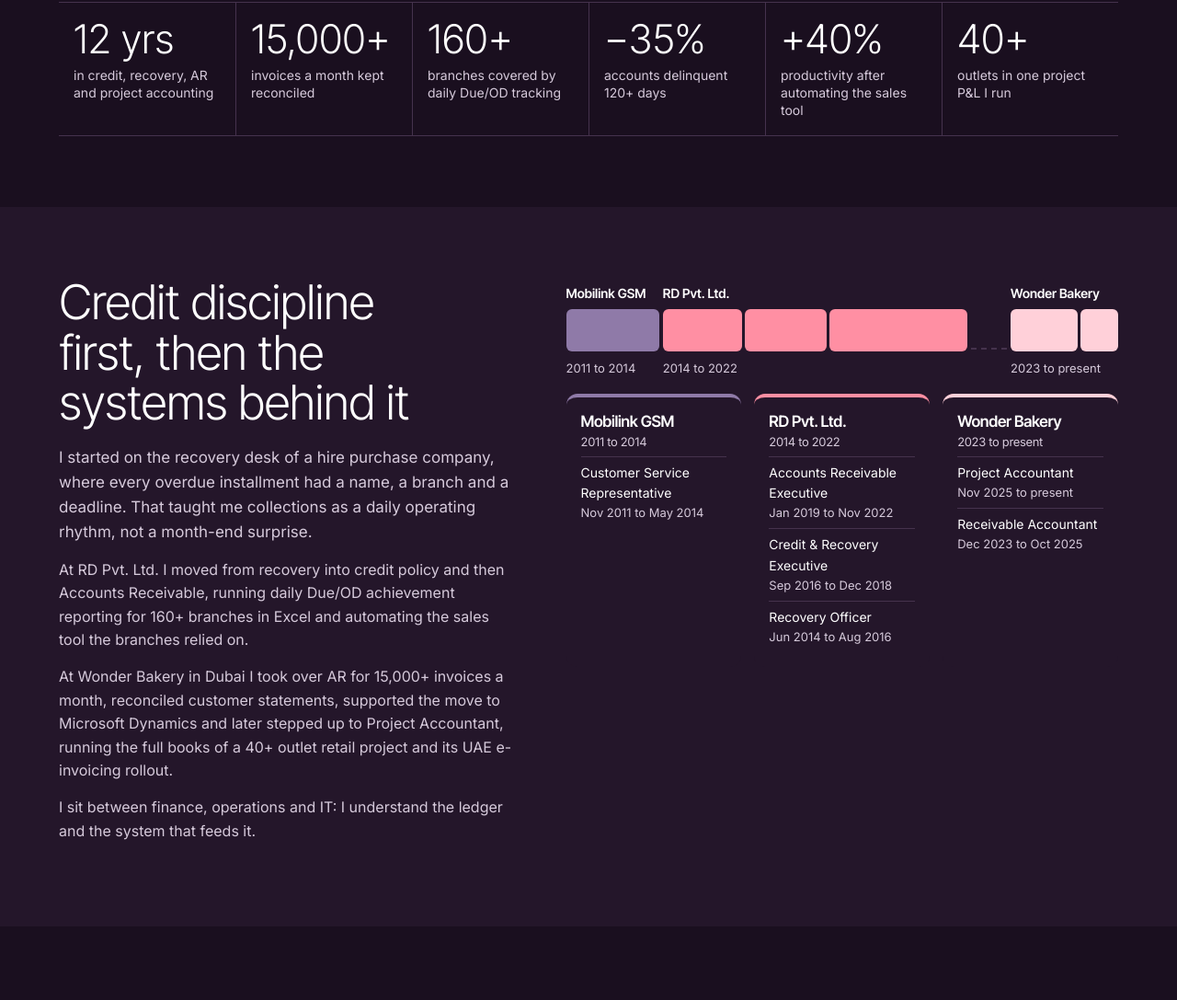
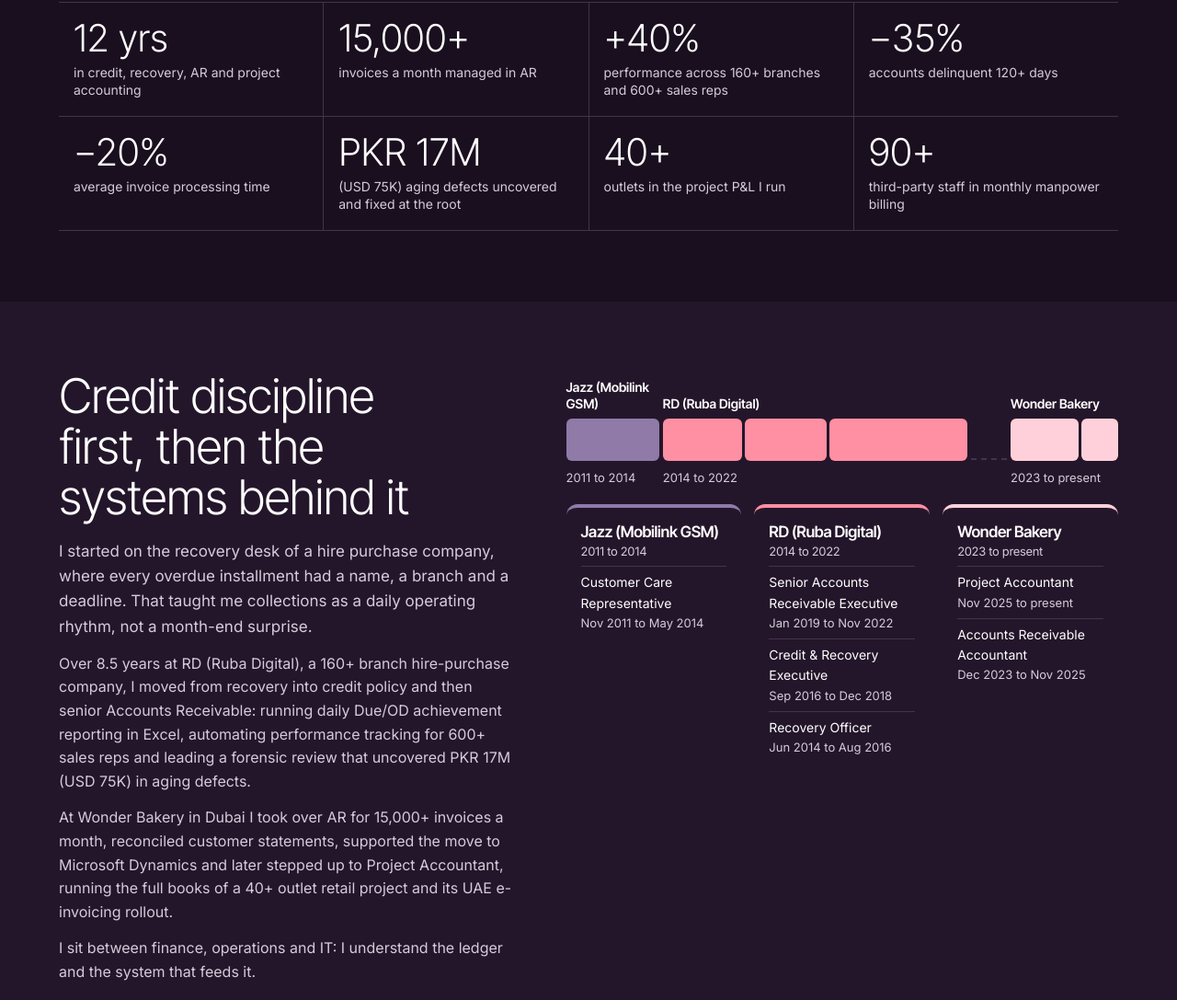
Before and after one commit to dawoodazhardxb-pixel/dawoodazhardxb-pixel.github.io, a plain HTML site: page index.html in a window 1280 px wide. Shown: the part 800-1887 px from the top of the page at 92% size. Drawn offline with Linux system fonts and the light colour scheme.

Commit message:
Align figures and titles with LinkedIn and CV
Co-Authored-By: Claude Opus 5.5 <noreply@anthropic.com>
Claude-Session: https://claude.ai/code/session_01UYvCyCKNeuvr589iQRikaC

```diff
--- a/index.html
+++ b/index.html
@@ -62,13 +62,12 @@ p{margin:0 0 14px;max-width:68ch}
 .card.c1{right:12%;top:110px}
 .stackfig:hover .c3{transform:rotate(5deg) translate(14px,-8px)}
 .stackfig:hover .c2{transform:rotate(-3.5deg) translate(-6px,-4px)}
-.figs{display:grid;grid-template-columns:repeat(6,minmax(0,1fr));border-top:1px solid var(--line);border-bottom:1px solid var(--line);margin-top:clamp(32px,5vw,56px)}
-.figs div{padding:18px 16px;border-left:1px solid var(--line)}
-.figs div:first-child{border-left:0}
-.figs b{display:block;font:300 clamp(30px,3.4vw,44px)/1 "Inter Tight",sans-serif;white-space:nowrap}
+.figs{display:grid;grid-template-columns:repeat(4,minmax(0,1fr));gap:1px;background:var(--line);border-block:1px solid var(--line);margin-top:clamp(32px,5vw,56px)}
+.figs div{padding:18px 16px;background:var(--bg)}
+.figs b{display:block;font:300 clamp(28px,3.2vw,42px)/1 "Inter Tight",sans-serif;white-space:nowrap}
 .figs span{display:block;margin-top:8px;font-size:14px;color:var(--mut);line-height:1.35}
-@media(max-width:980px){.hero{grid-template-columns:minmax(0,1fr)}.stackfig{height:400px}.figs{grid-template-columns:repeat(3,minmax(0,1fr))}.figs div:nth-child(4){border-left:0}.figs div:nth-child(n+4){border-top:1px solid var(--line)}}
-@media(max-width:600px){.stackfig{height:auto}.card{position:relative;width:100%;right:auto;top:auto;transform:none!important}.card.c2,.card.c3{display:none}.figs{grid-template-columns:repeat(2,minmax(0,1fr))}.figs div{border-left:0!important;border-top:1px solid var(--line)}.figs div:nth-child(-n+2){border-top:0}.figs div:nth-child(even){border-left:1px solid var(--line)!important}}
+@media(max-width:980px){.hero{grid-template-columns:minmax(0,1fr)}.stackfig{height:400px}}
+@media(max-width:600px){.stackfig{height:auto}.card{position:relative;width:100%;right:auto;top:auto;transform:none!important}.card.c2,.card.c3{display:none}.figs{grid-template-columns:repeat(2,minmax(0,1fr))}}
 
 /* ---------- About + timeline ---------- */
 .about{display:grid;grid-template-columns:minmax(0,5fr) minmax(0,6fr);gap:clamp(24px,4vw,64px);align-items:start}
@@ -265,11 +264,13 @@ footer{padding:22px max(5vw,16px);color:var(--mut);font-size:13px;text-align:cen
   </div>
   <div class="figs">
     <div><b>12 yrs</b><span>in credit, recovery, AR and project accounting</span></div>
-    <div><b>15,000+</b><span>invoices a month kept reconciled</span></div>
-    <div><b>160+</b><span>branches covered by daily Due/OD tracking</span></div>
+    <div><b>15,000+</b><span>invoices a month managed in AR</span></div>
+    <div><b>+40%</b><span>performance across 160+ branches and 600+ sales reps</span></div>
     <div><b>&minus;35%</b><span>accounts delinquent 120+ days</span></div>
-    <div><b>+40%</b><span>productivity after automating the sales tool</span></div>
-    <div><b>40+</b><span>outlets in one project P&amp;L I run</span></div>
+    <div><b>&minus;20%</b><span>average invoice processing time</span></div>
+    <div><b>PKR 17M</b><span>(USD 75K) aging defects uncovered and fixed at the root</span></div>
+    <div><b>40+</b><span>outlets in the project P&amp;L I run</span></div>
+    <div><b>90+</b><span>third-party staff in monthly manpower billing</span></div>
   </div>
 </div></section>
 
@@ -278,7 +279,7 @@ footer{padding:22px max(5vw,16px);color:var(--mut);font-size:13px;text-align:cen
   <div>
     <h2>Credit discipline first, then the systems behind it</h2>
     <p class="lead">I started on the recovery desk of a hire purchase company, where every overdue installment had a name, a branch and a deadline. That taught me collections as a daily operating rhythm, not a month-end surprise.</p>
-    <p class="mut">At RD Pvt. Ltd. I moved from recovery into credit policy and then Accounts Receivable, running daily Due/OD achievement reporting for 160+ branches in Excel and automating the sales tool the branches relied on.</p>
+    <p class="mut">Over 8.5 years at RD (Ruba Digital), a 160+ branch hire-purchase company, I moved from recovery into credit policy and then senior Accounts Receivable: running daily Due/OD achievement reporting in Excel, automating performance tracking for 600+ sales reps and leading a forensic review that uncovered PKR 17M (USD 75K) in aging defects.</p>
     <p class="mut">At Wonder Bakery in Dubai I took over AR for 15,000+ invoices a month, reconciled customer statements, supported the move to Microsoft Dynamics and later stepped up to Project Accountant, running the full books of a 40+ outlet retail project and its UAE e-invoicing rollout.</p>
     <p class="mut">I sit between finance, operations and IT: I understand the ledger and the system that feeds it.</p>
   </div>
@@ -300,7 +301,7 @@ footer{padding:22px max(5vw,16px);color:var(--mut);font-size:13px;text-align:cen
       <ul><li>ERP migration support to Microsoft Dynamics (finance side, alongside IT)</li><li>UAE e-invoicing implementation with a third-party platform</li><li>POS software rollout and reconciliation design</li><li>Excel automation: advanced formulas, lookups, pivots, linked multi-sheet trackers</li><li>AI assistants for matching, formula building and variance commentary, always reviewed</li><li>Scripts that organise files and produce action logs</li></ul></article>
   </div>
   <div class="tools" aria-label="Tools">
-    <span>Microsoft Dynamics 365</span><span>Advanced Excel</span><span>Google Sheets</span><span>Tally Prime</span><span>Power BI (working knowledge)</span><span>POS systems</span><span>UAE e-invoicing</span><span>AI assistants (Claude, ChatGPT)</span><span>Python and PowerShell scripts</span>
+    <span>Microsoft Dynamics 365</span><span>Advanced Excel</span><span>Google Sheets</span><span>Tally Prime</span><span>Power BI (AR reporting)</span><span>Power Query and Power Pivot</span><span>POS systems</span><span>UAE e-invoicing</span><span>AI assistants (Claude, ChatGPT)</span><span>Python and PowerShell scripts</span>
   </div>
 </div></section>
 
@@ -411,7 +412,7 @@ footer{padding:22px max(5vw,16px);color:var(--mut);font-size:13px;text-align:cen
     <div id="jobs"></div>
     <aside class="side">
       <h3>Credentials</h3>
-      <ul><li>Bachelor of Commerce (B.Com)<span>University of the Punjab, Lahore, 2011</span></li><li>Advanced Excel<span>ICMA Pakistan</span></li><li>IELTS band 7.0<span>British Council</span></li></ul>
+      <ul><li>Bachelor of Commerce (B.Com)<span>University of the Punjab, Lahore, 2011</span></li><li>IELTS band 7.0<span>British Council</span></li><li>Microsoft Excel (Advanced)<span>ICMA Pakistan</span></li><li>Excel Dashboards<span>Cognos and Coursera</span></li><li>UAE driving licence</li></ul>
       <h3>Recognition at RD</h3>
       <ul><li>Certificate of Excellence<span>From the CEO, 2022</span></li><li>Extraordinary Performance award<span>2021</span></li></ul>
     </aside>
@@ -633,38 +634,38 @@ $("h2").innerHTML = `<div class="row"><span>Ledger balance</span><span>${N(m2(le
 $("h3").innerHTML = stages.slice(0, 4).map(s => `<div class="row"><span>${s[0]}</span><span>${s[1]}</span></div>`).join("");
 
 /* ---------- Timeline ---------- */
-const orgCol = { "Mobilink GSM": "#8f7aa8", "RD Pvt. Ltd.": "#ff8fa3", "Wonder Bakery": "#ffd0d9" };
+const orgCol = { "Jazz (Mobilink GSM)": "#8f7aa8", "RD (Ruba Digital)": "#ff8fa3", "Wonder Bakery": "#ffd0d9" };
 const roles = [
-  ["Customer Service Representative", "Mobilink GSM", 2011.83, 2014.42, "Nov 2011 to May 2014"],
-  ["Recovery Officer", "RD Pvt. Ltd.", 2014.42, 2016.67, "Jun 2014 to Aug 2016"],
-  ["Credit & Recovery Executive", "RD Pvt. Ltd.", 2016.67, 2019, "Sep 2016 to Dec 2018"],
-  ["Accounts Receivable Executive", "RD Pvt. Ltd.", 2019, 2022.92, "Jan 2019 to Nov 2022"],
-  ["Receivable Accountant", "Wonder Bakery", 2023.92, 2025.83, "Dec 2023 to Oct 2025"],
+  ["Customer Care Representative", "Jazz (Mobilink GSM)", 2011.83, 2014.42, "Nov 2011 to May 2014"],
+  ["Recovery Officer", "RD (Ruba Digital)", 2014.42, 2016.67, "Jun 2014 to Aug 2016"],
+  ["Credit & Recovery Executive", "RD (Ruba Digital)", 2016.67, 2019, "Sep 2016 to Dec 2018"],
+  ["Senior Accounts Receivable Executive", "RD (Ruba Digital)", 2019, 2022.92, "Jan 2019 to Nov 2022"],
+  ["Accounts Receivable Accountant", "Wonder Bakery", 2023.92, 2025.88, "Dec 2023 to Nov 2025"],
   ["Project Accountant", "Wonder Bakery", 2025.83, 2026.9, "Nov 2025 to present"]
 ];
 const emps = [
-  { o: "Mobilink GSM", y: "2011 to 2014" },
-  { o: "RD Pvt. Ltd.", y: "2014 to 2022" },
+  { o: "Jazz (Mobilink GSM)", y: "2011 to 2014" },
+  { o: "RD (Ruba Digital)", y: "2014 to 2022" },
   null,
   { o: "Wonder Bakery", y: "2023 to present" }
 ];
 $("tlgrid").innerHTML = emps.map(e => e ? `<div class="tlc"><b>${e.o}</b><div class="seg2">${roles.filter(r => r[1] === e.o).map(r => `<i style="flex:${(r[3] - r[2]).toFixed(2)};background:${orgCol[e.o]}" title="${r[0]}, ${r[4]}"></i>`).join("")}</div><span class="yr">${e.y}</span></div>` : `<div class="tlc gap" aria-hidden="true"><div class="seg2"></div></div>`).join("");
-$("orgs").innerHTML = ["Mobilink GSM", "RD Pvt. Ltd.", "Wonder Bakery"].map(o => `<div class="org" style="border-top-color:${orgCol[o]}"><h3>${o}<span class="mut" style="display:block;font:400 13px Inter,sans-serif;margin-top:2px">${emps.find(e => e && e.o === o).y}</span></h3><ul>${roles.filter(r => r[1] === o).reverse().map(r => `<li>${r[0]}<span>${r[4]}</span></li>`).join("")}</ul></div>`).join("");
+$("orgs").innerHTML = ["Jazz (Mobilink GSM)", "RD (Ruba Digital)", "Wonder Bakery"].map(o => `<div class="org" style="border-top-color:${orgCol[o]}"><h3>${o}<span class="mut" style="display:block;font:400 13px Inter,sans-serif;margin-top:2px">${emps.find(e => e && e.o === o).y}</span></h3><ul>${roles.filter(r => r[1] === o).reverse().map(r => `<li>${r[0]}<span>${r[4]}</span></li>`).join("")}</ul></div>`).join("");
 
 /* ---------- Experience ---------- */
 const jobs = [
-  ["Project Accountant", "Wonder Bakery LLC, Dubai", "Nov 2025 to present", "FMCG manufacturer of bakery and frozen products. Full finance and accounting for a 40+ outlet retail project.",
-    ["Built and report the <b>project P&amp;L across 40+ outlets</b>, mapping sales, cost of goods, manpower and overheads into one model", "Manage <b>manpower billing for 90+ staff</b> from third-party suppliers: timesheet validation, invoice checks and outlet cost allocation", "Run AP and AR end to end, including reconciliations and month-end close", "Implemented <b>POS software</b> across outlets and reconcile daily POS sales to the ERP", "Leading <b>UAE e-invoicing implementation</b>, integrating a third-party platform with Microsoft Dynamics"]],
-  ["Receivable Accountant", "Wonder Bakery LLC, Dubai", "Dec 2023 to Oct 2025", "",
-    ["Managed <b>15,000+ invoices a month</b>, keeping customer accounts accurate through SOA reconciliation and timely posting", "Supported the <b>ERP migration to Microsoft Dynamics</b> and improved bad debt provisioning", "Prepared AR forecasts, rebate calculations and collections tracking for cash flow planning", "Resolved LPO discrepancies and balance confirmations with distributors and key accounts"]],
-  ["Accounts Receivable Executive", "RD Pvt. Ltd., Pakistan", "Jan 2019 to Nov 2022", "Hire purchase (consumer finance) company with 160+ branches.",
-    ["Lifted <b>productivity 40% across 160+ branches</b> by automating the sales tool", "Ran the daily <b>Due/OD achievement workbook</b> in Excel: channel summary, branch drill-down and account aging", "Improved compliance, aging and payment reporting across the branch network"]],
-  ["Credit & Recovery Executive", "RD Pvt. Ltd., Pakistan", "Sep 2016 to Dec 2018", "",
-    ["Designed credit policies that reduced risk on hire purchase contracts and recovered delayed payments", "Presented lease purchase plans to senior leadership to grow revenue"]],
-  ["Recovery Officer", "RD Pvt. Ltd., Pakistan", "Jun 2014 to Aug 2016", "",
-    ["Cut <b>120+ day delinquent accounts by 35%</b> through structured recovery plans and payment arrangements"]],
-  ["Customer Service Representative", "Mobilink GSM, Pakistan", "Nov 2011 to May 2014", "",
-    ["Handled 350+ customer queries a day with a 90% score across service KPIs"]]
+  ["Project Accountant", "Wonder Bakery LLC, Dubai", "Nov 2025 to present", "FMCG manufacturer of bakery and frozen products. All finance and accounting for a 40+ outlet retail project.",
+    ["Built and report the <b>project P&amp;L across 40+ outlets</b>, mapping sales, cost of goods, manpower and overheads into one model so management sees profitability by outlet", "Manage <b>manpower billing for 90+ staff</b> from third-party manpower companies: timesheet validation, invoice checks and monthly cost allocation to outlets", "Run AP and AR end to end: vendor payments, customer billing, reconciliations and month-end close", "Led the finance side of the <b>POS rollout</b> across project outlets; reconcile daily POS sales to the ERP", "Finance lead on the <b>UAE e-invoicing implementation</b>, working with IT and a third-party platform to connect e-invoicing with Microsoft Dynamics", "Prepare financial analysis and management reports on sales, margins and costs"]],
+  ["Accounts Receivable Accountant", "Wonder Bakery LLC, Dubai", "Dec 2023 to Nov 2025", "",
+    ["Managed AR for <b>15,000+ invoices a month</b>, keeping distributor accounts accurate through SOA reconciliation, payment posting and collections", "Analysed AR and credit risk, set customer credit limits and kept all distributor accounts fully reconciled", "Prepared weekly AR cash flow statements, AR forecasts and rebate calculations for cash planning", "Ran AR month-end close, including journal entries for bad debts, cash in transit and intercompany transactions", "Supported the finance team through the <b>Microsoft Dynamics migration</b>, keeping AR running during the switch", "Resolved LPO discrepancies with the order-taking team and handled distributor balance confirmations"]],
+  ["Senior Accounts Receivable Executive", "RD (Ruba Digital) Pvt. Ltd., Pakistan", "Jan 2019 to Nov 2022", "Hire-purchase (consumer finance) company with 160+ branches.",
+    ["Automated daily performance tracking for <b>160+ branches and 600+ sales reps</b>, lifting performance by <b>40%</b>", "Cut average <b>invoice processing time by 20%</b> by redesigning AR, cash flow and reconciliation processes", "Uncovered <b>aging defects worth PKR 17 million (USD 75,000)</b> and led the forensic review that fixed the root cause", "Ran the daily <b>Due/OD achievement workbook</b> in Excel: channel summary, branch drill-down and account aging", "Finance user lead for the Microsoft Dynamics (DAX) rollout, Power BI AR reporting and digital payment channels", "Trained <b>19 AR team members</b> on Power BI reporting; prepared supporting documents for internal and external audits"]],
+  ["Credit & Recovery Executive", "RD (Ruba Digital) Pvt. Ltd., Lahore", "Sep 2016 to Dec 2018", "",
+    ["Assessed credit risk on hire-purchase customers by analysing financial statements and customer data before approval", "Wrote and updated credit and recovery policies to recover stalled receivables and protect revenue", "Presented lease purchase plans to senior management; evaluated sales and recovery officers against targets"]],
+  ["Recovery Officer", "RD (Ruba Digital) Pvt. Ltd., Islamabad", "Jun 2014 to Aug 2016", "",
+    ["Reduced <b>120+ day delinquent accounts by 35%</b> by negotiating structured payment plans", "Lifted team productivity by <b>40%</b> with updated recovery and operational processes; helped design guidelines for special recovery projects"]],
+  ["Customer Care Representative", "Jazz (formerly Mobilink GSM), Lahore", "Nov 2011 to May 2014", "",
+    ["Handled 350+ calls a day with a 90% score across service KPIs"]]
 ];
 $("jobs").innerHTML = jobs.map(j => `<div class="job"><div class="meta"><h3>${j[0]}, <span style="color:var(--rose);white-space:normal">${j[1]}</span></h3><span>${j[2]}</span></div>${j[3] ? `<p class="mut" style="font-size:15px;margin:0">${j[3]}</p>` : ""}<ul>${j[4].map(x => `<li>${x}</li>`).join("")}</ul></div>`).join("");
 
```
